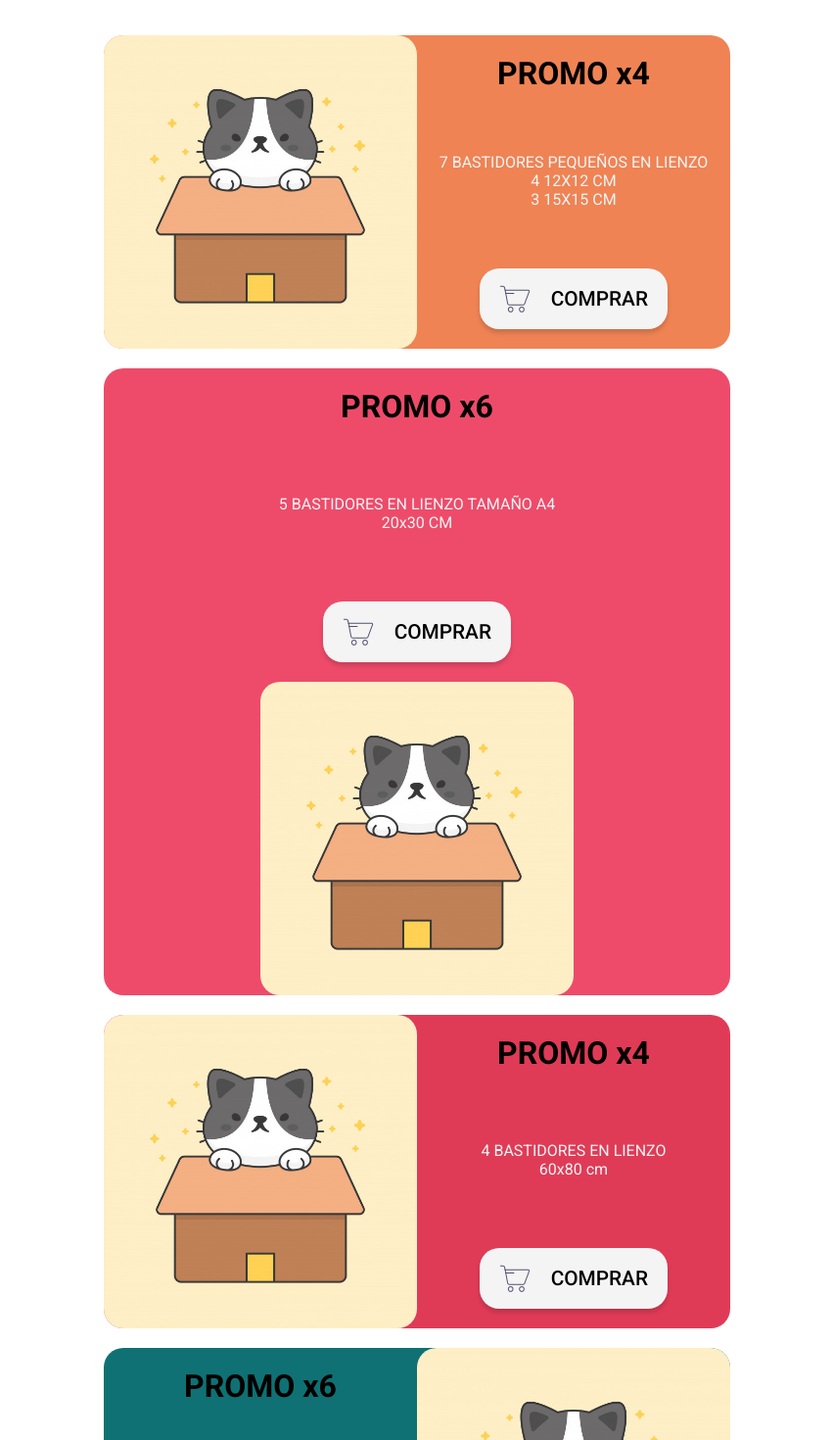
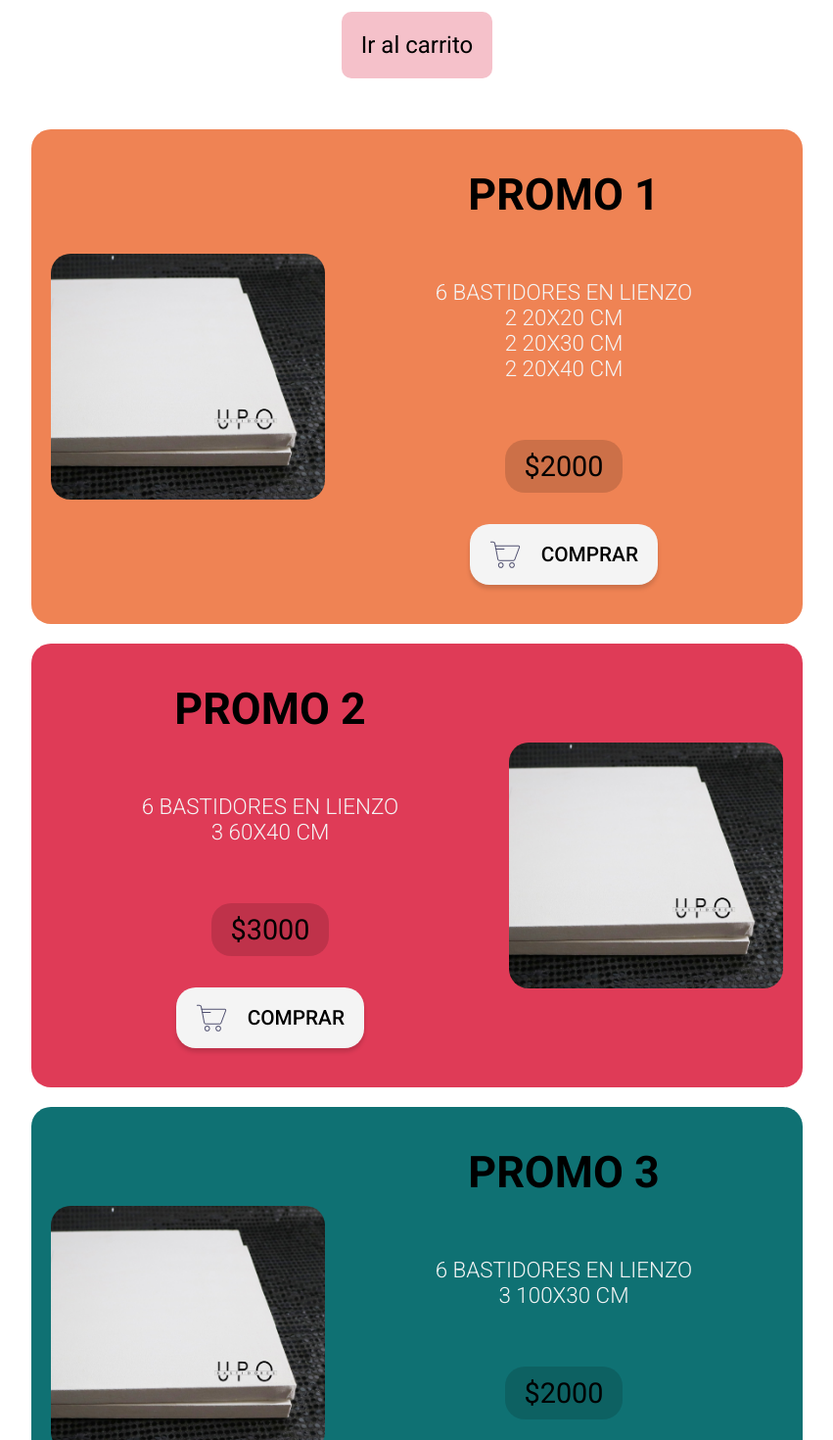
Before and after one commit to matiassalicru/upo-bastidores, a React (Create React App) app: page /promociones in a window 1280 px wide. Shown: the part 600-2070 px from the top of the page at 98% size, without its empty margins (214-1065 px from the left). Built offline with nearby package versions, Linux system fonts and the light colour scheme.

Commit message:
Sección de promociones integrada con el carrito

```diff
--- a/public/index.html
+++ b/public/index.html
@@ -2,7 +2,7 @@
 <html lang="en">
   <head>
     <meta charset="utf-8" />
-    <link rel="icon" href="%PUBLIC_URL%/favicon.ico" />
+    <link rel="icon" href="./paint-brush.ico" />
     <meta name="viewport" content="width=device-width, initial-scale=1" />
     <meta name="theme-color" content="#000000" />
     <meta
@@ -24,7 +24,7 @@
       work correctly both with client-side routing and a non-root public URL.
       Learn how to configure a non-root public URL by running `npm run build`.
     -->
-    <title>UPO.com</title>
+    <title>UPO</title>
   </head>
   <body>
     <noscript>You need to enable JavaScript to run this app.</noscript>
--- a/src/Routes/Promociones/Promocion-l.js
+++ /dev/null
@@ -1,21 +0,0 @@
-import React from "react";
-import "./Promocion.css";
-import gato from '../../Assets/images/gato2.jpg';
-import cart from "../../Assets/images/cart.svg";
-
-
-const PromocionL = ({ title, description, color }) => (
-  <div className={`promocion ${color}`}>
-    <div className="promo-description">
-      <h1 className="promo-title">{title}</h1>
-      <div className="promo-description-in">{description}</div>
-      <button className="promo-button" type="submit">
-        <img srcSet={cart} alt="" />
-        <p>Comprar</p>
-      </button>
-    </div>
-    <img src={gato} alt="Promo" className="promo-img" />
-  </div>
-);
-
-export default PromocionL;
--- a/src/Routes/Promociones/Promocion-r.js
+++ /dev/null
@@ -1,20 +0,0 @@
-import React from 'react';
-import './Promocion.css';
-import gato from "../../Assets/images/gato2.jpg";
-import cart from '../../Assets/images/cart.svg';
-
-const PromocionR = ({ title, description, color }) => (
-  <div className={`promocion ${color}`}>
-    <img src={gato} alt="Promo" className="promo-img" />
-    <div className="promo-description">
-      <h1 className="promo-title">{title}</h1>
-      <div className="promo-description-in">{description}</div>
-      <button className="promo-button" type="submit">
-        <img srcSet={cart} alt=""/>
-        <p>Comprar</p>
-      </button>
-    </div>
-  </div>
-);
-
-export default PromocionR;
--- a/src/Routes/Promociones/Promocion.css
+++ b/src/Routes/Promociones/Promocion.css
@@ -3,35 +3,44 @@
     justify-content: center;
     align-items: center;
     flex-wrap: wrap;
-    width: 100%;
+    width: 60%;
     margin: 20px auto;
     border-radius: 20px;
-    box-sizing: border-box;
+    padding: 20px 10px;
+    font-family: 'Roboto';
+}
 
+.forward{
+    flex-direction: row;
+}
+
+.reverse{
+    flex-direction: row-reverse;
 }
 
 .promo-img{
-    width: 50%;
-
+    width: 280px;
     border-radius: 20px;
-
+    margin: 10px;
 }
 
 .promo-description{
     display: flex;
     flex-direction: column;
     justify-content: space-between;
-    box-sizing: border-box;
     align-items: center;
-    height: 20rem;
     margin: auto;
+    width: 40%;
     font-family: 'Roboto';
-    font-size: 1rem;
-    padding: 20px;
+    font-size: 1.4rem;
+    font-weight: 300;
+    padding: 20px 10px;
 }
 
 .promo-description-in{
     color: #f4f4f4;
+    margin: 60px 0px;
+    text-transform: uppercase;
 }
 
 .promo-button{
@@ -49,7 +58,7 @@
     font-size: 1.3rem;
     box-shadow: 0px 4px 4px #00000025;
     outline: none;
-    transition: all 0.1s ease-in-out;
+    transition: all 0.3s ease-in-out;
     cursor: pointer;
 }
 
@@ -61,8 +70,18 @@
     transform: translateY(5px);
 }
 
+.promo-precio{
+    padding: 10px 20px;
+    background-color: #00000025;
+    border-radius: 20px;
+    font-family: 'Roboto';
+    font-weight: 400;
+    font-size: 1.8rem;
+    margin-bottom: 2rem;
+    cursor: default;
+}
+
 
 .promo-button>img{
     width: 32px;
-
 }
--- /dev/null
+++ b/src/Routes/Promociones/Promocion.js
@@ -0,0 +1,156 @@
+import React, {useContext} from "react";
+import "./Promocion.css";
+// import gato from '../../Assets/images/gato2.jpg';
+import cart from "../../Assets/images/cart.svg";
+import Context from '../../store/context';
+import swal from "sweetalert";
+import { useHistory } from "react-router-dom";
+
+
+const PromocionL = ({
+  id,
+  title,
+  description1,
+  description2,
+  description3,
+  description4,
+  precio,
+  color,
+  direction,
+  image,
+}) => {
+  const { state, actions } = useContext(Context);
+  let history = useHistory();
+
+
+  const addToCart = () => {
+    let promo;
+    switch (id) {
+      case "1":
+        promo = [
+          "Promo 1",
+          "2 20x20",
+          "2 20x30",
+          "2 20x40",
+          " ",
+          "Cantidad:",
+          1,
+          " $",
+          2000,
+        ];
+        actions({ type: "setState", payload: [...state, promo] });
+        promo = "";
+        break;
+      case "2":
+        promo = [
+          "Promo 2",
+          "3 60x40 CM",
+          "2 60x80 CM",
+          " ",
+          " ",
+          "Cantidad:",
+          1,
+          " $",
+          3000,
+        ];
+        actions({ type: "setState", payload: [...state, promo] });
+        promo = "";
+        break;
+      case "3":
+        promo = [
+          "Promo 3",
+          "3 100x30 CM",
+          "3 100x50 CM",
+          " ",
+          " ",
+          "Cantidad:",
+          1,
+          " $",
+          2000,
+        ]; //Cambiar a modo template de producto/
+        actions({ type: "setState", payload: [...state, promo] });
+        promo = "";
+        break;
+      case "4":
+        promo = [
+          "Promo 4",
+          "6 30x70 CM",
+          " ",
+          " ",
+          " ",
+          "Cantidad:",
+          1,
+          " $",
+          2700,
+        ]; //Cambiar a modo template de producto/
+        actions({ type: "setState", payload: [...state, promo] });
+        promo = "";
+        break;
+      case "5":
+        promo = [
+          "Promo 5",
+          "6 40x40 CM",
+          " ",
+          " ",
+          " ",
+          "Cantidad:",
+          1,
+          " $",
+          2400,
+        ]; //Cambiar a modo template de producto/
+        actions({ type: "setState", payload: [...state, promo] });
+        promo = "";
+        break;
+      case "6":
+        promo = [
+          "Promo 6",
+          "10 40x40 CM",
+          " ",
+          " ",
+          " ",
+          "Cantidad:",
+          1,
+          " $",
+          2000,
+        ]; //Cambiar a modo template de producto/
+        actions({ type: "setState", payload: [...state, promo] });
+        promo = "";
+        break;
+      default:
+        break;
+    }
+    swal({
+      title: "Promo Añadida al carrito",
+      icon: "success",
+      closeOnClickOutside: true,
+      buttons: ["cerrar esta ventana", "ir al carrito"],
+    })
+    .then((value) => {
+      if(value){
+        history.push("/compras");
+      }
+    })
+  };
+
+  return (
+    <div className={`promocion ${color} ${direction}`}>
+      <img src={image} alt="Promo" className="promo-img" />
+      <div className="promo-description">
+        <h1 className="promo-title">{title}</h1>
+        <div className="promo-description-in">
+          <p>{description1}</p>
+          <p id="item1">{description2}</p>
+          <p id="item2">{description3}</p>
+          <p id="item3">{description4}</p>
+        </div>
+          <p className='promo-precio'>{precio}</p>
+        <button className="promo-button" type="submit" onClick={addToCart}>
+          <img srcSet={cart} alt="" />
+          <p>Comprar</p>
+        </button>
+      </div>
+    </div>
+  );
+};
+
+export default PromocionL;
--- a/src/Routes/Promociones/Promociones.css
+++ b/src/Routes/Promociones/Promociones.css
@@ -6,5 +6,21 @@
 }
 
 .promociones-cards{
-    margin: 4rem 25%;
+    margin: 2rem 0;
+    width: 100%;
 }
+
+.back-to-cart{
+    padding: 20px;
+    margin-top: 60px;
+    background-color: #DF3B5750;
+    cursor: pointer;
+    border-radius: 10px;
+    font-family: 'Roboto';
+    font-size: 1.5rem;
+    transition: all 0.5s cubic-bezier(0.075, 0.82, 0.165, 1);
+}
+
+.back-to-cart:hover{
+    transform: scale(1.1);
+}
--- a/src/Routes/Promociones/Promociones.js
+++ b/src/Routes/Promociones/Promociones.js
@@ -1,4 +1,5 @@
-import React from "react";
+import React, { useContext } from "react";
+import { useHistory } from "react-router-dom";
 import "./Promociones.css";
 
 //Components
@@ -6,56 +7,103 @@ import TitleHeader from "../Componentes/TitleHeader/TitleHeader";
 import InfoCard from "../Componentes/InfoCard/InfoCard";
 import Footer from "../Componentes/Footer/Footer";
 import HomeBtn from "../Componentes/HomeBtn/HomeBtn";
-import PromocionR from "./Promocion-r";
-import PromocionL from "./Promocion-l";
+import Promocion from "./Promocion";
+import Context from "../../store/context";
+
+//Photos
+import cuadro1 from "../../Assets/images/producto1.jpeg";
 
 function Promociones() {
-  const promocion1 = [
-    "7 BASTIDORES PEQUEÑOS EN LIENZO",
-    "4 12X12 CM",
-    "3 15X15 CM",
-  ];
-  const promocion2 = ["5 BASTIDORES EN LIENZO TAMAÑO A4", "20x30 CM"];
-  const promocion3 = ["4 BASTIDORES EN LIENZO", "60x80 cm"];
-  const promocion4 = [
-    "6 bastidores cuadrados en lienzo",
-    "2 30X30 CM2",
-    "2 40x40 cm2",
-    "2 50x50 cm ",
+  const promociones = [
+    ["6 BASTIDORES EN LIENZO", "2 20X20 CM", "2 20X30 CM", "2 20x40 CM"],
+    ["6 BASTIDORES EN LIENZO", "3 60x40 CM"],
+    ["6 BASTIDORES EN LIENZO", "3 100x30 CM"],
+    ["6 BASTIDORES EN LIENZO", " 30X70 CM"],
+    ["6 BASTIDORES EN LIENZO", " 40x40 CM"],
+    ["10 BASTIDORES EN LIENZO", " 15X15 CM"],
   ];
 
+  const precios = ["$2000", "$3000", "$2000",'$2700','$2400','$2000'];
+
+  const { state } = useContext(Context);
+
+  let history = useHistory();
+  const goToCart = () => history.push("/compras");
+
   return (
-    <div className='promociones-container'>
+    <div className="promociones-container">
       <TitleHeader color="green" title="Ofertas y Promociones" />
       <InfoCard />
+      {state.length >= 0 && (
+        <p onClick={goToCart} className="back-to-cart">
+          Ir al carrito
+        </p>
+      )}
       <div className="promociones-cards">
-        <PromocionR
-          title="PROMO x4"
-          description={promocion1.map((e, i) => (
-            <p key={i}>{e}</p>
-          ))}
+        <Promocion
+          id="1"
+          title="PROMO 1"
+          description1={promociones[0][0]}
+          description2={promociones[0][1]}
+          description3={promociones[0][2]}
+          description4={promociones[0][3]}
+          precio={precios[0]}
           color="orange"
+          direction="forward"
+          image={cuadro1}
         />
-        <PromocionL
-          title="PROMO x6"
-          description={promocion2.map((e, i) => (
-            <p key={i}>{e}</p>
-          ))}
+        <Promocion
+          id="2"
+          title="PROMO 2"
+          description1={promociones[1][0]}
+          description2={promociones[1][1]}
+          description3={promociones[1][2]}
+          precio={precios[1]}
+          color="salmon"
+          direction="reverse"
+          image={cuadro1}
+        />
+        <Promocion
+          id="3"
+          title="PROMO 3"
+          description1={promociones[2][0]}
+          description2={promociones[2][1]}
+          description3={promociones[2][2]}
+          precio={precios[2]}
+          color="green"
+          direction="forward"
+          image={cuadro1}
+        />
+        <Promocion
+          id="4"
+          title="PROMO 4"
+          description1={promociones[3][0]}
+          description2={promociones[3][1]}
+          description3={promociones[3][2]}
+          precio={precios[3]}
           color="red"
+          direction="reverse"
+          image={cuadro1}
         />
-        <PromocionR
-          title="PROMO x4"
-          description={promocion3.map((e, i) => (
-            <p key={i}>{e}</p>
-          ))}
+        <Promocion
+          id="5"
+          title="PROMO 5"
+          description1={promociones[4][0]}
+          description2={promociones[4][1]}
+          precio={precios[4]}
+          color="orange"
+          direction="forward"
+          image={cuadro1}
+        />
+        <Promocion
+          id="6"
+          title="PROMO 6"
+          description1={promociones[5][0]}
+          description2={promociones[5][1]}
+          precio={precios[5]}
           color="salmon"
-        />
-        <PromocionL
-          title="PROMO x6"
-          description={promocion4.map((e, i) => (
-            <p key={i}>{e}</p>
-          ))}
-          color="green"
+          direction="reverse"
+          image={cuadro1}
         />
       </div>
       <HomeBtn color="green" />
```
Also changed, not shown: src/Routes/Productos/Producto/Producto.css (+10 -1 lines), src/Routes/Productos/Producto/Producto.js (+30 -9 lines), src/Routes/Productos/Productos.js (+30 -12 lines), src/Routes/Ventas/Ventas.css (+28 -2 lines), src/Routes/Ventas/Ventas.js (+34 -11 lines), public/paint-brush.png (added), 1 other file (tests, documents, lock files or other folders).
